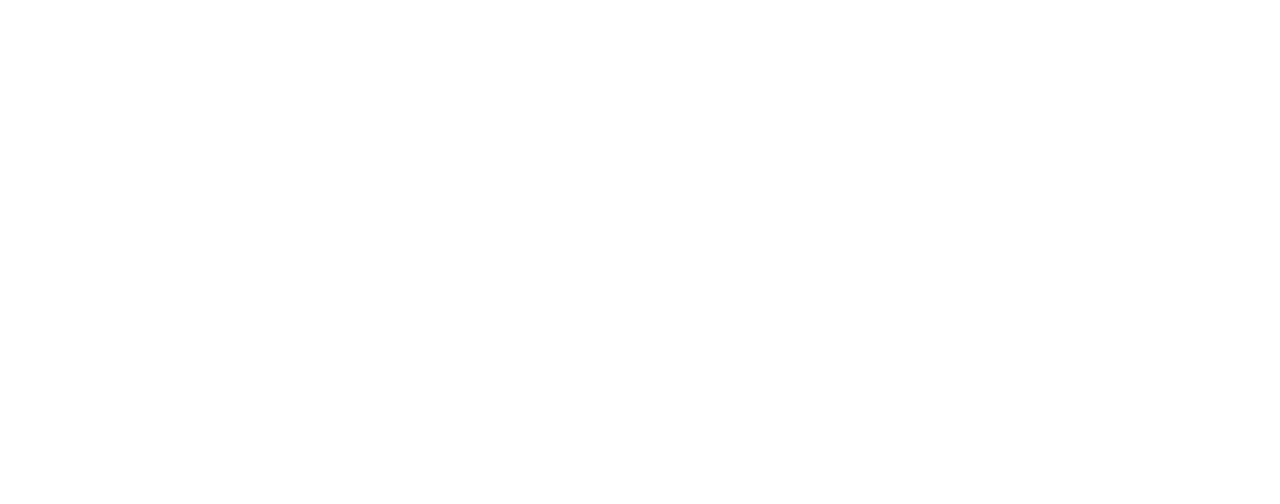
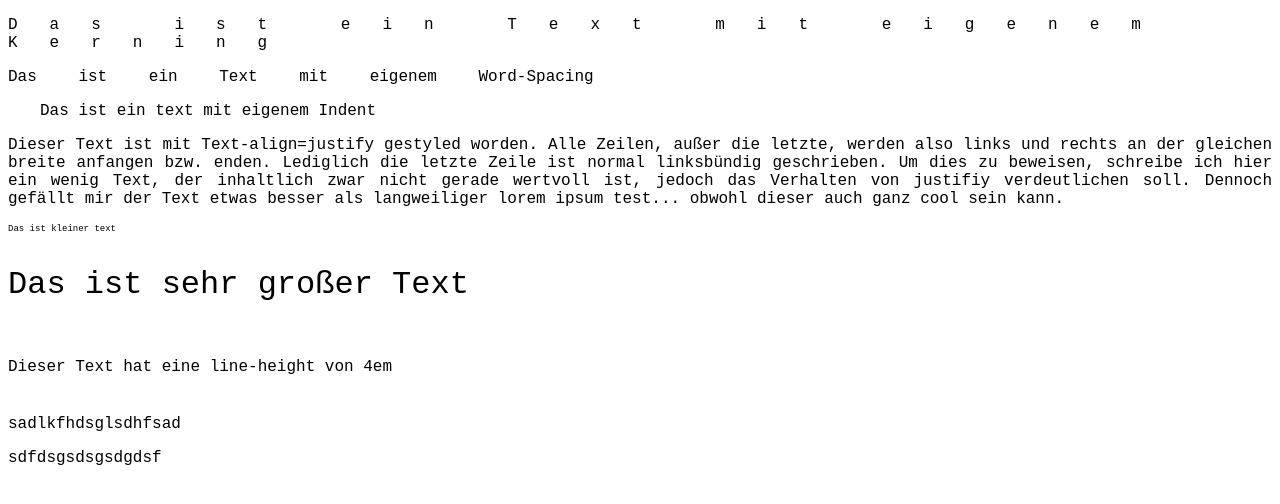
Before and after one commit to kellerSepp/karriereTutorHTML, a plain HTML site: page textverarbeitung/index.html in a window 1280 px wide. Drawn offline with Linux system fonts and the light colour scheme.

Commit message:
some text formatting things from the tutorial

```diff
--- a/textverarbeitung/index.html
+++ b/textverarbeitung/index.html
@@ -3,9 +3,22 @@
     <head>
         <meta charset="utf-8">
         <title>Textverarbeitung</title>
+        <style>
+            p{font-family: monospace, "Comic Sans MS";}
+        </style>
         <link rel="stylesheet" href="style.css">
     </head>
     <body>
-
+        <p style="letter-spacing:2em;">Das ist ein Text mit eigenem Kerning</p>
+        <p style="word-spacing:2em;">Das ist ein Text mit eigenem Word-Spacing</p>
+        <p style="text-indent:2em;">Das ist ein text mit eigenem Indent</p>
+        <p style="text-align:justify;">Dieser Text ist mit Text-align=justify gestyled worden. Alle Zeilen, außer die letzte, werden also links und rechts an der gleichen breite anfangen bzw. enden. Lediglich die letzte Zeile ist normal linksbündig geschrieben.
+        Um dies zu beweisen, schreibe ich hier ein wenig Text, der inhaltlich zwar nicht gerade wertvoll ist, jedoch das Verhalten von justifiy verdeutlichen soll.
+        Dennoch gefällt mir der Text etwas besser als langweiliger lorem ipsum test... obwohl dieser auch ganz cool sein kann.</p>
+        <p style="font-size:xx-small;">Das ist kleiner text</p>
+        <p style="font-size:xx-large;">Das ist sehr großer Text</p>
+        <p style="line-height:4em;">Dieser Text hat eine line-height von 4em</p>
+        <p>sadlkfhdsglsdhfsad</p>
+        <p>sdfdsgsdsgsdgdsf</p>
     </body>
 </html>
```
